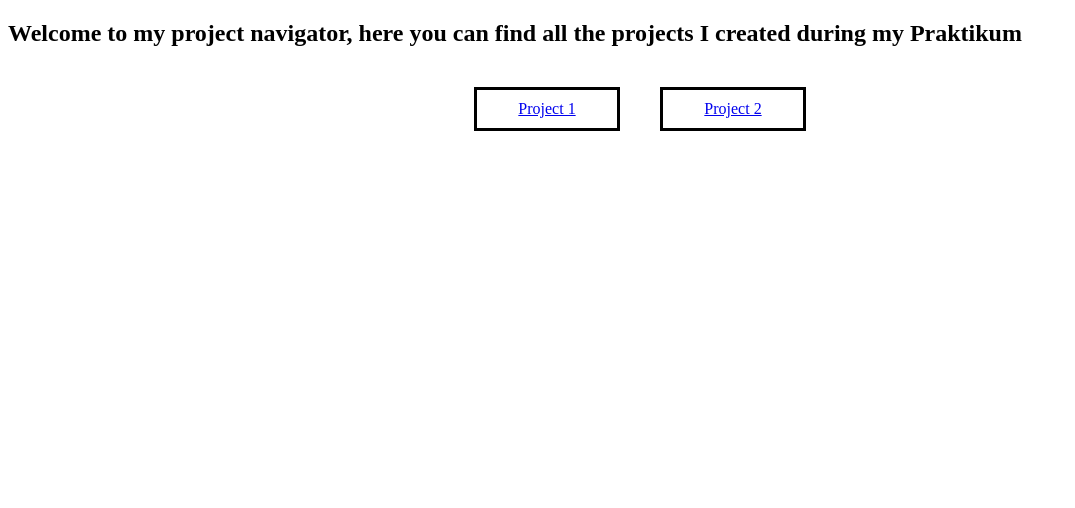
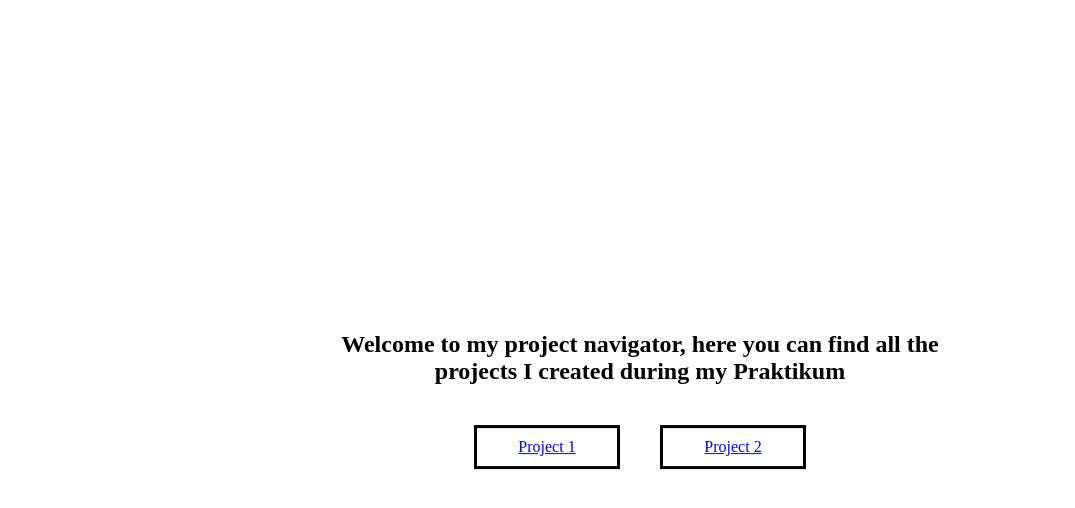
Before and after one commit to DimaUnityCoder/DimaUnityCoder, a plain HTML site: page index.html in a window 1280 px wide. Shown: the whole page, without its empty margins (0-1075 px from the left). Drawn offline with Linux system fonts and the light colour scheme.

Commit message:
did some polishing

```diff
--- a/index.html
+++ b/index.html
@@ -13,10 +13,26 @@
                 display: flex;
                 justify-content: center;
             }
+            h2{
+                text-align: center;
+                min-width: 100%;
+                top: 50%;
+
+            }
+            .everything{
+                position: absolute;
+                top: 50%;
+                left: 50%;
+                -moz-transform: translateX(-50%) translateY(-50%);
+                -webkit-transform: translateX(-50%) translateY(-50%);
+                transform: translateX(-50%) translateY(-50%);
+            }
+
         </style>
     </head>
     <body>
-        <h2>Welcome to my project navigator, here you can find all the projects I created during my Praktikum</h2>
+        <div class="everything">
+            <h2>Welcome to my project navigator, here you can find all the projects I created during my Praktikum</h2>
         <div id="wrapper">
 
             <div class="_button">
@@ -26,5 +42,7 @@
                 <a href="/WeatherWebsite/index.html">Project 2</a>
             </div>
         </div>
+        </div>
+
     </body>
 </html>
```
